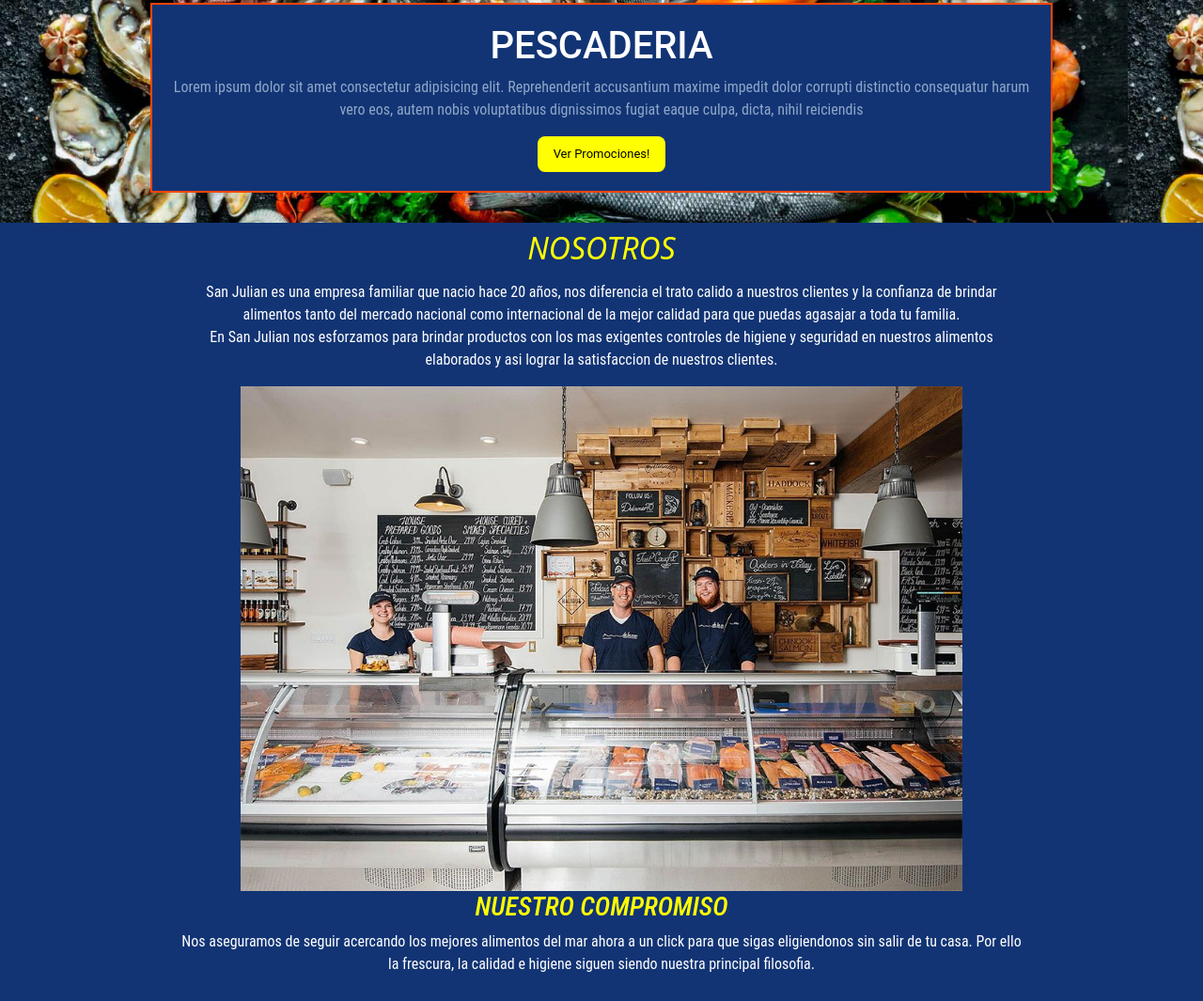
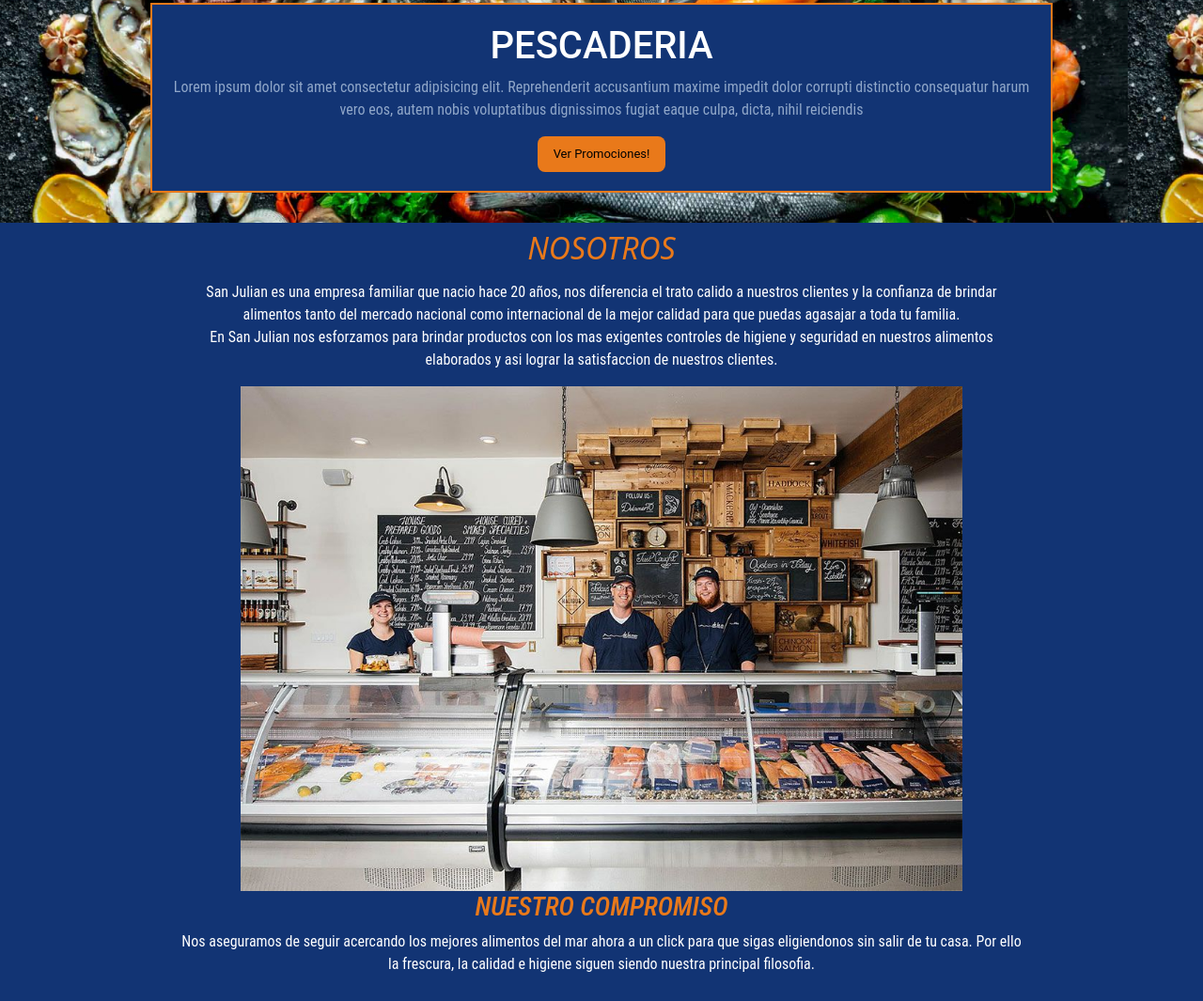
Before and after one commit to mariasolweb/pescaderiasolkuntzius, a website: page index.html in a window 1280 px wide. Shown: the part 207-1272 px from the top of the page at 94% size. Drawn offline with nearby package versions, Linux system fonts and the light colour scheme.

Commit message:
cambio en la paleta de colores

```diff
--- a/index.html
+++ b/index.html
@@ -16,7 +16,7 @@
 <meta name="keywords" content="pescados, mariscos, productos de mar, pescados rebozados, omega 9, pescado fresco, pescado congelado.">
 
   <!-- mi css -->
-  <link rel="stylesheet" href="css/style2.css">
+  <link rel="stylesheet" href="css/style.css">
 
 </head>
 
--- a/scss/_common.scss
+++ b/scss/_common.scss
@@ -1,7 +1,7 @@
 h2,
 h3,
 h4 {
-    color: $yellow;
+    color: $orange;
     font-style: $italic;
 }
 
@@ -22,7 +22,7 @@ body {
 //extend
 
 .button {
-    background-color: $yellow;
+    background-color: $orange;
     font-family: $fontMain;
     color: $black;
     font-size: $textSm;
--- a/scss/_envios.scss
+++ b/scss/_envios.scss
@@ -1,6 +1,6 @@
 
 .btn_envio{
-    background-color: $btnYellow;
+    background-color: $orange;
     font-family:$fontMain;
 }
 
--- a/scss/_navbar.scss
+++ b/scss/_navbar.scss
@@ -18,7 +18,7 @@
 
 
     &:hover {
-        color: $orangered;
+        color: $orange;
     }
     button {
         color:$mainColor;
--- a/scss/_nosotros.scss
+++ b/scss/_nosotros.scss
@@ -2,7 +2,7 @@
     background-color: $mainColor;
     width: $w-70;
     padding: 20px 50px;
-    border: solid $orangered 2px;
+    border: solid $orange 2px;
     margin: 2rem auto;
 }
 
@@ -33,7 +33,7 @@
 
 
     .button {
-        background-color: $yellow;
+        background-color: $orange;
         font-family: $fontMain;
         color: $black;
         font-size: $textSm;
--- a/scss/_variables.scss
+++ b/scss/_variables.scss
@@ -9,9 +9,7 @@ $center: justify content center;
 
 $white: white;
 $whitesm: whitesmoke;
-$yellow: rgb(255, 119, 0);
-$orangered: orangered;
-$btnYellow:  rgba(255, 136, 0, 0.568);
+$orange: #e9791a;
 $black: black;
 
 
--- a/scss/style.scss
+++ b/scss/style.scss
@@ -1,5 +1,5 @@
 //imports
-@import "_variables";
+@import "../scss/variables";
 @import "_fonts";
 @import "_navbar";
 @import "_footer";
```
Also changed, not shown: css/style.css.
